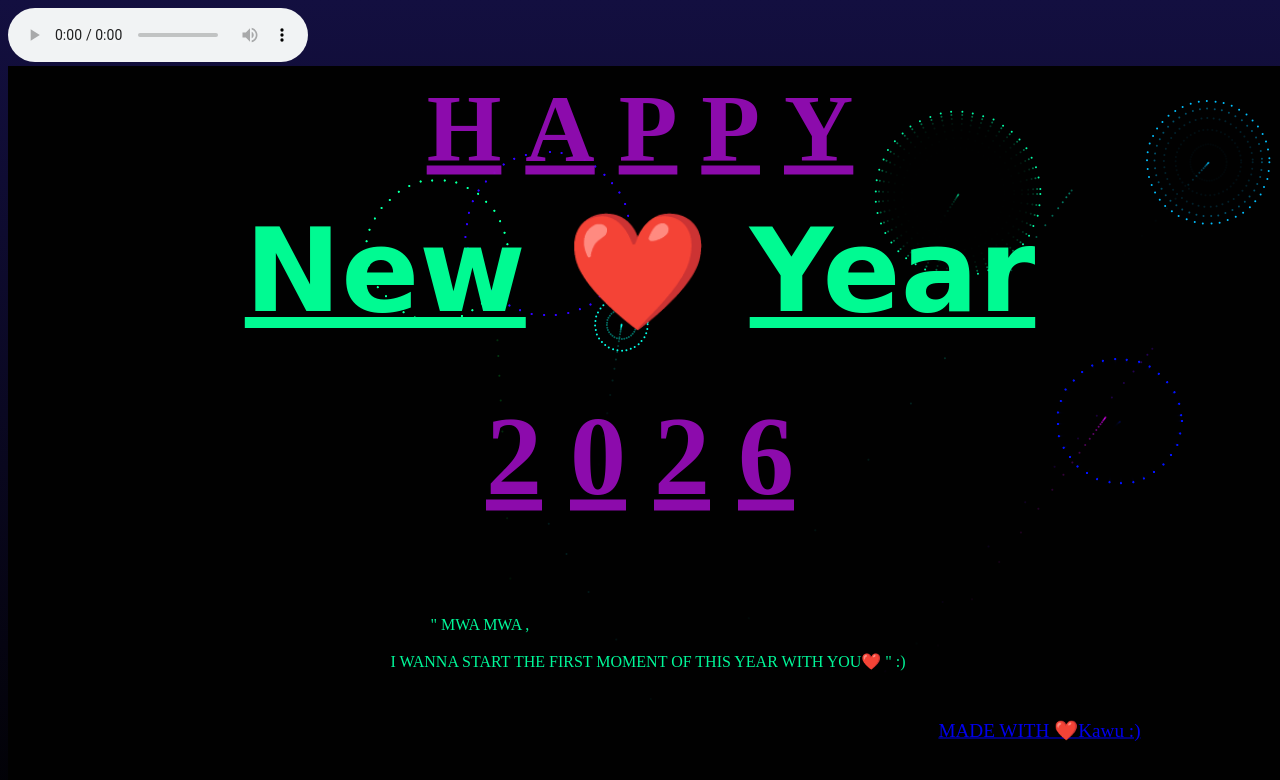
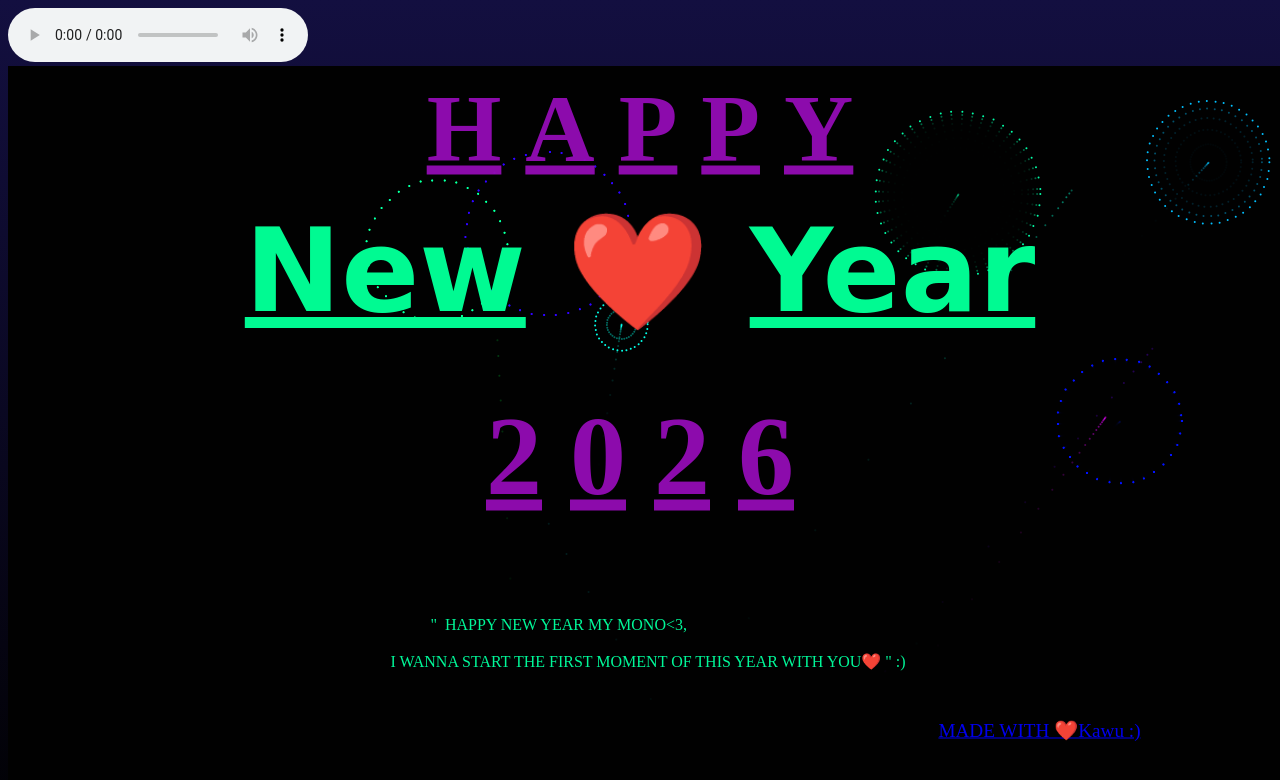
Before and after one commit to kawu0128/happy-new-year, a plain HTML site: page index.html in a window 1280 px wide. Drawn offline with Linux system fonts and the light colour scheme; animation ran at ten frames a second.

Commit message:
Update index.html

```diff
--- a/index.html
+++ b/index.html
@@ -12,7 +12,7 @@
     <h2><u>New</u>&nbsp&#10084;&#65039;&nbsp<u>Year</u></h2>
     <h3><u>2</u>&nbsp<u>0</u>&nbsp<u>2</u>&nbsp<u>6</u></h3>
     <h4><a href="https://instagram.com/kxwu.a/" target="_blank">MADE WITH &#10084;&#65039;Kawu :)</a></h4>
-    <h5>&nbsp&nbsp&nbsp&nbsp&nbsp&nbsp&nbsp&nbsp&nbsp&nbsp&nbsp&nbsp&nbsp&nbsp&nbsp&nbsp&nbsp"&nbspMWA MWA ,&nbsp&nbsp&nbsp</br> &nbsp&nbsp&nbsp &nbsp&nbsp&nbsp </br>&nbsp&nbsp&nbsp&nbsp&nbsp&nbsp&nbspI WANNA START THE FIRST MOMENT OF THIS YEAR WITH YOU&#10084;&#65039;&nbsp" :)&nbsp&nbsp&nbsp</h5>
+    <h5>&nbsp&nbsp&nbsp&nbsp&nbsp&nbsp&nbsp&nbsp&nbsp&nbsp&nbsp&nbsp&nbsp&nbsp&nbsp&nbsp&nbsp"&nbsp HAPPY NEW YEAR MY MONO<3,&nbsp&nbsp&nbsp</br> &nbsp&nbsp&nbsp &nbsp&nbsp&nbsp </br>&nbsp&nbsp&nbsp&nbsp&nbsp&nbsp&nbspI WANNA START THE FIRST MOMENT OF THIS YEAR WITH YOU&#10084;&#65039;&nbsp" :)&nbsp&nbsp&nbsp</h5>
 <canvas id="birthday"></canvas>
 <script src="new.js"></script>
 </html>
```
